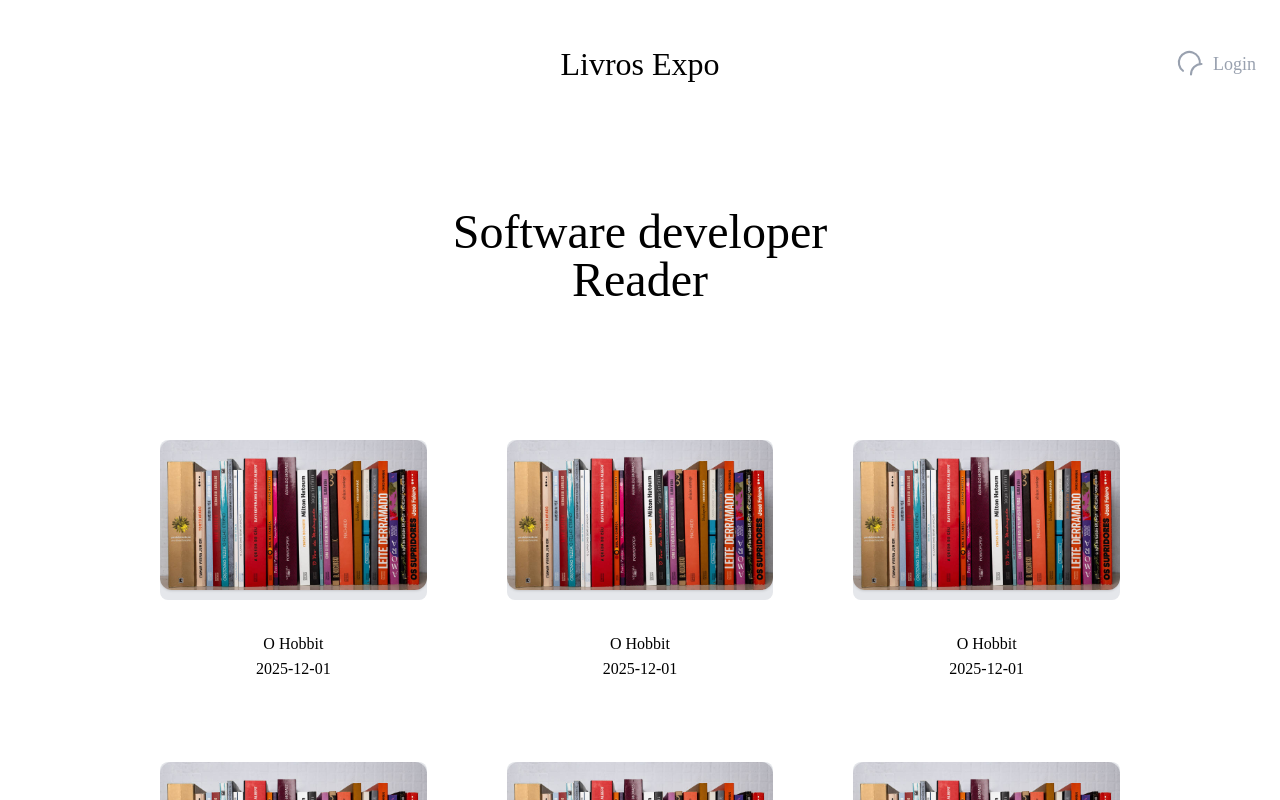
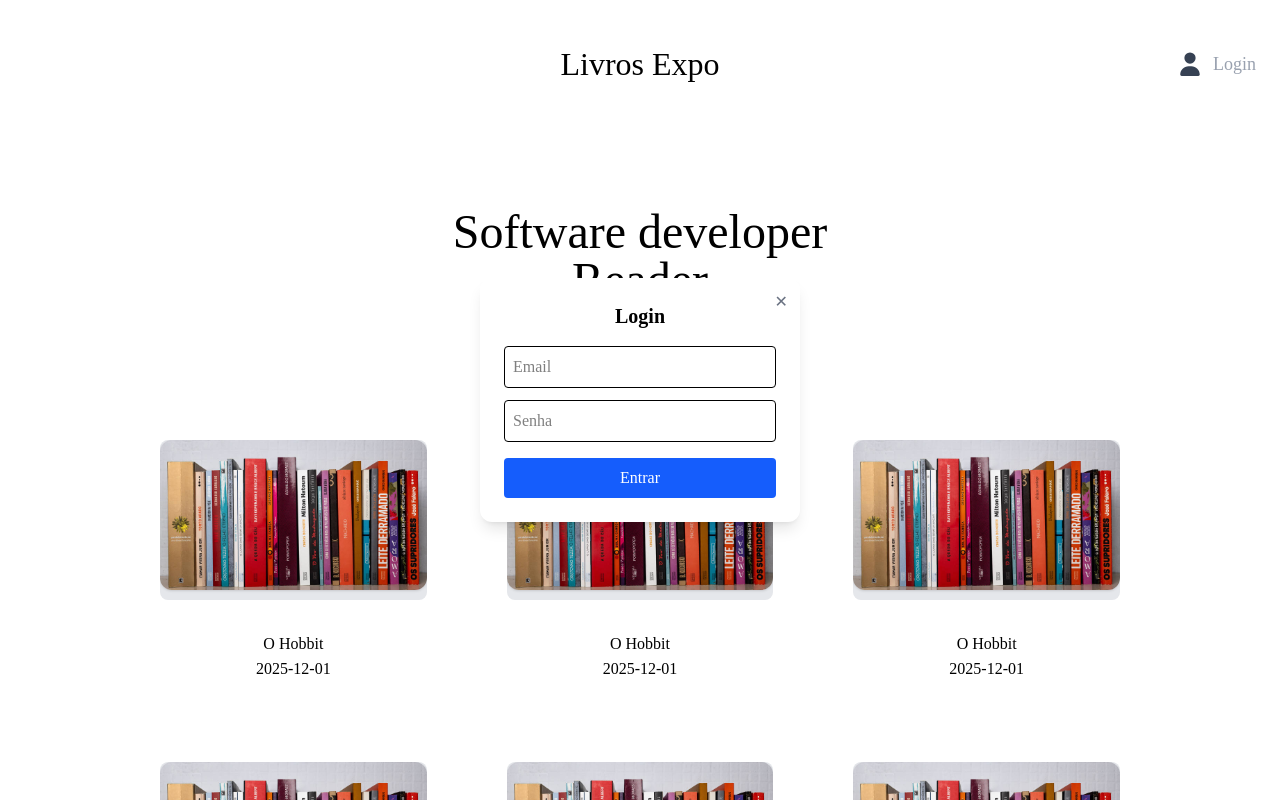
Before and after one commit to waltereidi/unimar_frontend, a Vue app: page / in a window 1280 px wide. Shown: the top 800 px of the page. Built offline with nearby package versions, Linux system fonts and the light colour scheme.

Commit message:
adicionado font-awsome e iniciado modal de cadastro

```diff
--- a/package.json
+++ b/package.json
@@ -11,6 +11,11 @@
     "test:ui": "vitest --ui"
   },
   "dependencies": {
+    "@fortawesome/fontawesome-svg-core": "^7.1.0",
+    "@fortawesome/free-brands-svg-icons": "^7.1.0",
+    "@fortawesome/free-regular-svg-icons": "^7.1.0",
+    "@fortawesome/free-solid-svg-icons": "^7.1.0",
+    "@fortawesome/vue-fontawesome": "^3.1.2",
     "@tailwindcss/postcss": "^4.1.17",
     "@tailwindcss/vite": "^4.1.17",
     "localforage": "^1.10.0",
--- a/src/components/HomeHeader/HomeHeader.vue
+++ b/src/components/HomeHeader/HomeHeader.vue
@@ -11,26 +11,13 @@
         @click="openModal"
         class="flex items-center gap-2 text-gray-400 hover:text-gray-600 text-lg font-medium">
         <!-- Ícone SVG -->
-        <svg
-          xmlns="http://www.w3.org/2000/svg"
-          class="h-7 w-7"
-          fill="none"
-          viewBox="0 0 24 24"
-          stroke="currentColor"
-          stroke-width="1.8"
-        >
-          <path
-            stroke-linecap="round"
-            stroke-linejoin="round"
-            d="M5.121 17.804A9 9 0 1119.5 12m-7.5 9a9 9 0 019-9"
-          />
-        </svg>
+        <font-awesome-icon icon="user" class="text-gray-700 text-2xl" />
 
         <!-- Nome do usuário -->
         Login
       </button>
     </div>
-  <LoginModal v-if="showModal" @close="closeModal" />
+  <LoginModal  />
 </div>
 
 </template>
--- a/src/components/Modal/LoginModal.vue
+++ b/src/components/Modal/LoginModal.vue
@@ -1,7 +1,7 @@
 <template>
 <!-- Modal -->
   <div
-    v-if="showModal"
+
     class="fixed inset-0 flex items-center justify-center z-50"
   >
     <div class="bg-white rounded-xl shadow-lg w-80 p-6 relative">
@@ -40,19 +40,5 @@
 </template>
 
 <script setup>
-defineProps({
-  title: {
-    type: String,
-    required: true
-  },
-  created_at: {
-    type: String,
-    required: true
-  },
-  thumbnail: {
-    type: String,
-    required: false,
-    default: ""
-  }
-});
+
 </script>
--- a/src/main.js
+++ b/src/main.js
@@ -4,12 +4,23 @@ import App from './App.vue';
 import { router } from './router';
 import { pinia } from './store';
 import db from './localdb';
+
+// FontAwesome
+import { library } from '@fortawesome/fontawesome-svg-core'
+import { FontAwesomeIcon } from '@fortawesome/vue-fontawesome'
+
+
+// Ícones que você quer usar
+import { faUser, faHome, faArrowRightToBracket } from '@fortawesome/free-solid-svg-icons'
+
+// Adiciona ao library
+library.add(faUser, faHome, faArrowRightToBracket)
+
 // Expor o DB globalmente, caso deseje acessar via this.$db
 const app = createApp(App);
-
 app.config.globalProperties.$db = db;
 
 app.use(router);
 app.use(pinia);
-
+app.component('font-awesome-icon', FontAwesomeIcon)
 app.mount('#app');
```
Also changed, not shown: 1 other file (tests, documents, lock files or other folders).
